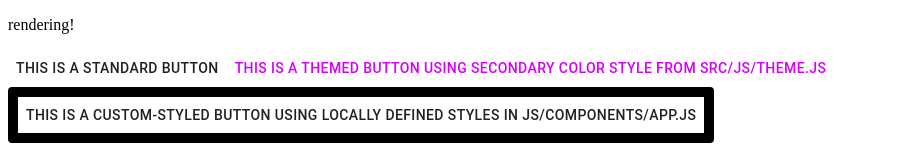
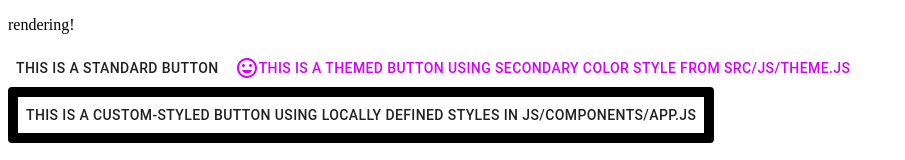
Before and after one commit to Alex-Aditi/htg-practitioner-panel, a React app: page / in a window 1280 px wide. Shown: the top 160 px of the page, without its empty margins (0-905 px from the left). Built offline with nearby package versions, Linux system fonts and the light colour scheme; the HTML template or start-up script is replaced by a standard one.

Commit message:
install mui icons and font

```diff
--- a/package.json
+++ b/package.json
@@ -26,6 +26,8 @@
   },
   "dependencies": {
     "@material-ui/core": "^4.11.0",
+    "@material-ui/icons": "^4.9.1",
+    "@types/react": "^16.9.53",
     "react": "^16.14.0",
     "react-dom": "^16.14.0"
   }
--- a/src/js/components/App.js
+++ b/src/js/components/App.js
@@ -1,4 +1,5 @@
 import { Button, makeStyles } from "@material-ui/core";
+import InsertEmoticonIcon from '@material-ui/icons/InsertEmoticon';
 import React from "react";
 
 // this is a test to make sure local styling works on build - it can be removed
@@ -17,6 +18,7 @@ const App = () => {
       {/* all these Buttons are tests to make sure material-ui builds and styles correctly - they can be removed */}
       <Button>THIS IS A STANDARD BUTTON</Button>
       <Button color="secondary">
+        <InsertEmoticonIcon />
         THIS IS A THEMED BUTTON USING SECONDARY COLOR STYLE FROM src/js/theme.js
       </Button>
       <Button className={classes.borderButton}>
--- a/src/static/index.html
+++ b/src/static/index.html
@@ -3,6 +3,8 @@
   <head>
     <meta charset="UTF-8" />
     <meta name="viewport" content="width=device-width, initial-scale=1.0" />
+    <link rel="stylesheet" href="https://fonts.googleapis.com/css?family=Roboto:300,400,500,700&display=swap" />
+    <link rel="stylesheet" href="https://fonts.googleapis.com/icon?family=Material+Icons" />
     <title>HTG Practitioner Panel</title>
   </head>
   <body>
```
Also changed, not shown: 1 other file (tests, documents, lock files or other folders).
